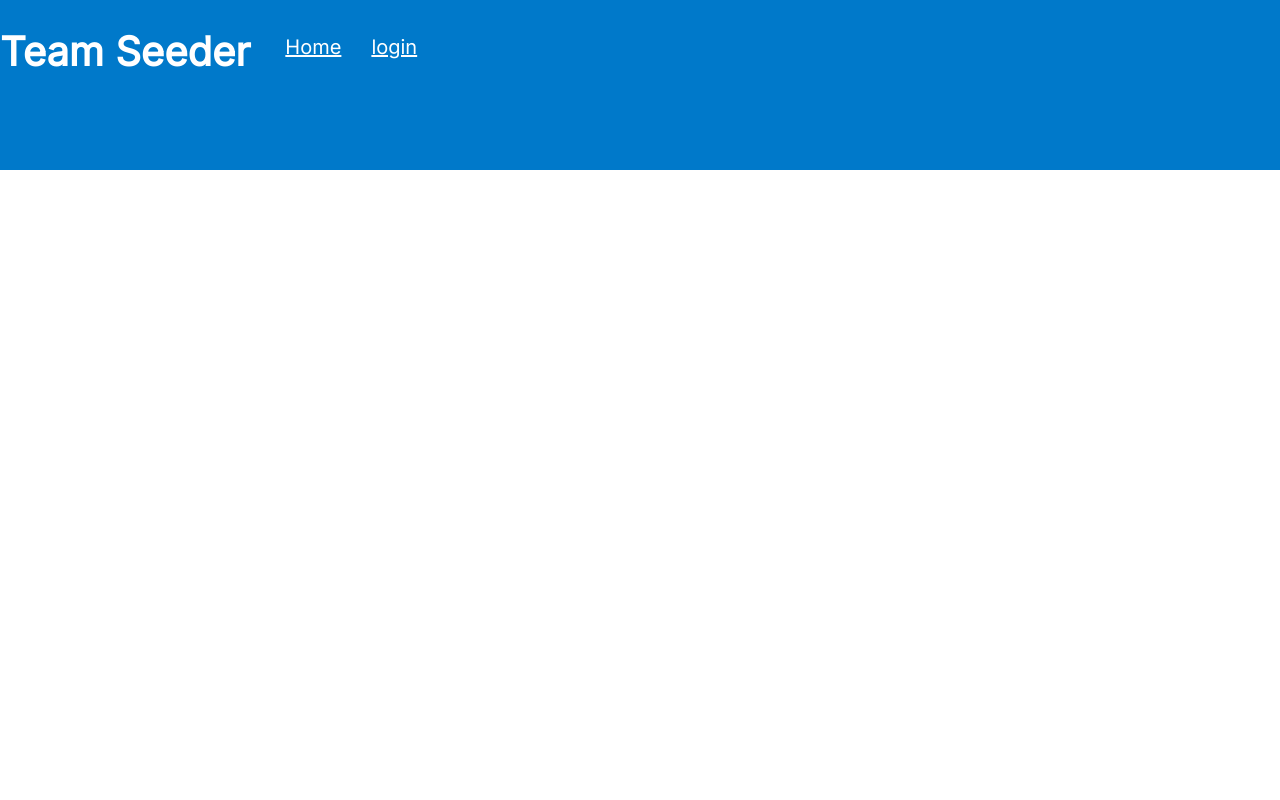
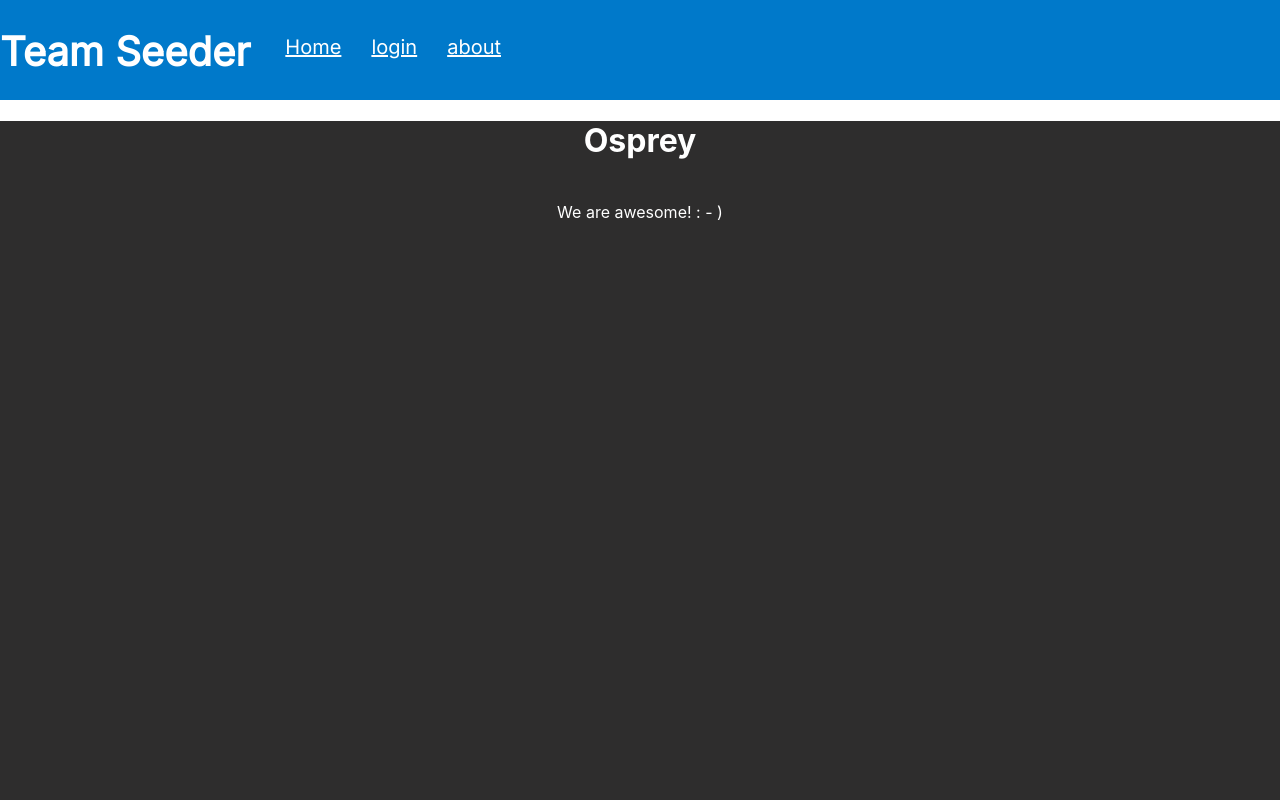
Before and after one commit to jpkravcik/team-seeder, a React (Create React App) app: page /about in a window 1280 px wide. Shown: the top 800 px of the page. Built offline with nearby package versions, Linux system fonts and the light colour scheme.

Commit message:
Test 1
add About.js

```diff
--- a/src/App.css
+++ b/src/App.css
@@ -157,3 +157,15 @@
 .loginWrapper p{
     margin: 5px;
 }
+/* About page CSS*/
+.aboutWrapper{
+    text-align: center;
+    color: white;
+    height: 1000px;
+    width: 100%;
+    background-color: rgb(46, 45, 45);
+
+}
+.aboutWrapper p{
+    margin: 5px;
+}
--- a/src/App.js
+++ b/src/App.js
@@ -3,6 +3,8 @@ import Header from './components/Header';
 import Login from './components/Login';
 import Home from './components/Home';
 import Footer from './components/Footer';
+import About from './components/About';
+
 import {
   BrowserRouter as Router,
   Switch,
@@ -21,6 +23,9 @@ function App() {
           <Route path="/login">
             <Login />
           </Route>
+            <Route path="/about">
+            <About />
+          </Route>
         </Switch>
         <Footer />
     </Router>
--- /dev/null
+++ b/src/components/About.js
@@ -0,0 +1,17 @@
+const About = () => {
+    return (
+        <div className = "aboutWrapper">
+            <h1>Osprey</h1>
+            <br />
+            <form className = "aboutForm">
+               <div className="aboutDescription">
+
+                    We are awesome! : - )
+
+               </div>
+            </form>
+        </div>
+    )
+}
+
+export default About
--- a/src/components/Header.js
+++ b/src/components/Header.js
@@ -12,6 +12,7 @@ const Header = () => {
             <div className = "headerLinks">
                 <Link to="/">Home</Link>
                 <Link to="/login">login</Link>
+                <Link to="/about">about</Link>
             </div>
         </div>
     )
```
